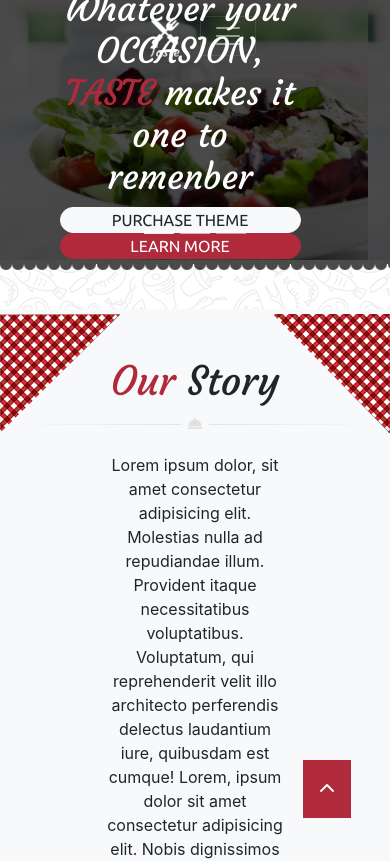
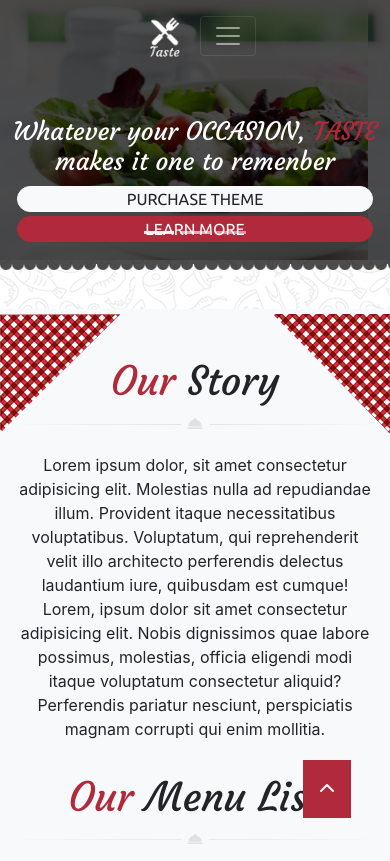
Before and after one commit to JamilaaH/coding_16_site_chef, a website: page index.html in a window 390 px wide. Shown: the top 861 px of the page. Drawn offline with nearby package versions, Linux system fonts and the light colour scheme.

Commit message:
finition v2

```diff
--- a/index.html
+++ b/index.html
@@ -75,12 +75,12 @@
                     </div>
                 </div>
                 <div class="main-text row">
-                    <div class="col-12 col-md-8 offset-md-2  text-md-center">
+                    <div class="col-12 col-md-8 offset-md-2 text-md-center text-left ">
                         <h1 class="title">Whatever your OCCASION, <span class="text-red">TASTE</span> makes it one to
                             remenber</h1>
                         <div
-                            class="btn d-flex flex-column flex-md-row justify-content-md-center aligns-item-sm-center mt-md-3">
-                            <button type="button" class="btn btn-light mx-md-2 px-md-3 py-md-2">Purchase theme</button>
+                            class="btn d-flex flex-column flex-md-row justify-content-md-center aligns-item-sm-center mt-md-3 mx-3 ">
+                            <button type="button" class="btn btn-light mx-md-2 mb-1 px-md-3 py-md-2">Purchase theme</button>
                             <button type="button" class="btn btn-red mx-md-2 px-md-3 py-md-2">learn more</button>
                         </div>
                     </div>
@@ -100,7 +100,7 @@
         <div class="contenuStory d-flex flex-column justify-content-md-center">
             <h1 class=" title text-center"> <span class="text-red">Our</span> Story</h1>
             <img src="./public/img/decoration_line.png" alt="" class="mx-md-auto mx-0 mb-4">
-            <p class="mx-auto text-center w-50">Lorem ipsum dolor, sit amet consectetur adipisicing elit. Molestias
+            <p class="texte mx-md-auto mx-0 text-center w-50">Lorem ipsum dolor, sit amet consectetur adipisicing elit. Molestias
                 nulla ad repudiandae illum. Provident
                 itaque necessitatibus voluptatibus. Voluptatum, qui reprehenderit velit illo architecto perferendis
                 delectus laudantium iure, quibusdam est cumque! Lorem, ipsum dolor sit amet consectetur adipisicing
@@ -497,7 +497,7 @@
     <section id="team">
         <div class="container py-md-5">
             <div class="contenuTeam d-flex flex-column justify-content-md-center">
-                <h1 class=" title text-center"> <span class="text-red text-uppercase">meet</span> Our Chef</h1>
+                <h1 class=" title text-center mt-3"> <span class="text-red text-uppercase">meet</span> Our Chef</h1>
                 <img src="./public/img/decoration_line.png" alt="" class="mx-md-auto mx-0 mb-4">
             </div>
             <div class="row my-md-4 my-2">
--- a/src/sass/modules/_S1menu.sass
+++ b/src/sass/modules/_S1menu.sass
@@ -1,6 +1,8 @@
 #about
     .title
         font-family: 'courgette'
+
+
 
     #list-tab
         .active
@@ -40,6 +42,9 @@
             align-items: center
             text-align: center
 
+        .contenuStory
+            .texte
+                width: 100% !important
 
 
         .list-group
--- a/src/sass/modules/_S3book.sass
+++ b/src/sass/modules/_S3book.sass
@@ -20,7 +20,8 @@
     #book
         padding: 5px
         margin: 0
-
+        .title
+            font-size: 30px
 
         .fond
             border-radius: 0
--- a/src/sass/modules/_header.sass
+++ b/src/sass/modules/_header.sass
@@ -27,9 +27,8 @@ header
         .main-text
             font-family: 'courgette'
             position: absolute
-            bottom: 30%
-            left: 15%
-            width: 70%
+            top: 30vw
+            left: 0%
             color: #FFF
 
             .btn
@@ -55,10 +54,10 @@ header
         .contenu
             .main-text
                 bottom: 0
-                left: 20%
+                left: 0%
                 .title
                     text-align: center
-                    font-size: 20px
+                    font-size: 15px
                 .btn
                     padding: 0
 
@@ -74,7 +73,7 @@ header
                 bottom: 0
                 .title
                     text-align: center
-                    font-size: 35px
+                    font-size: 25px
 
                 .btn
                     padding: 0
```
Also changed, not shown: public/css/app.css.
